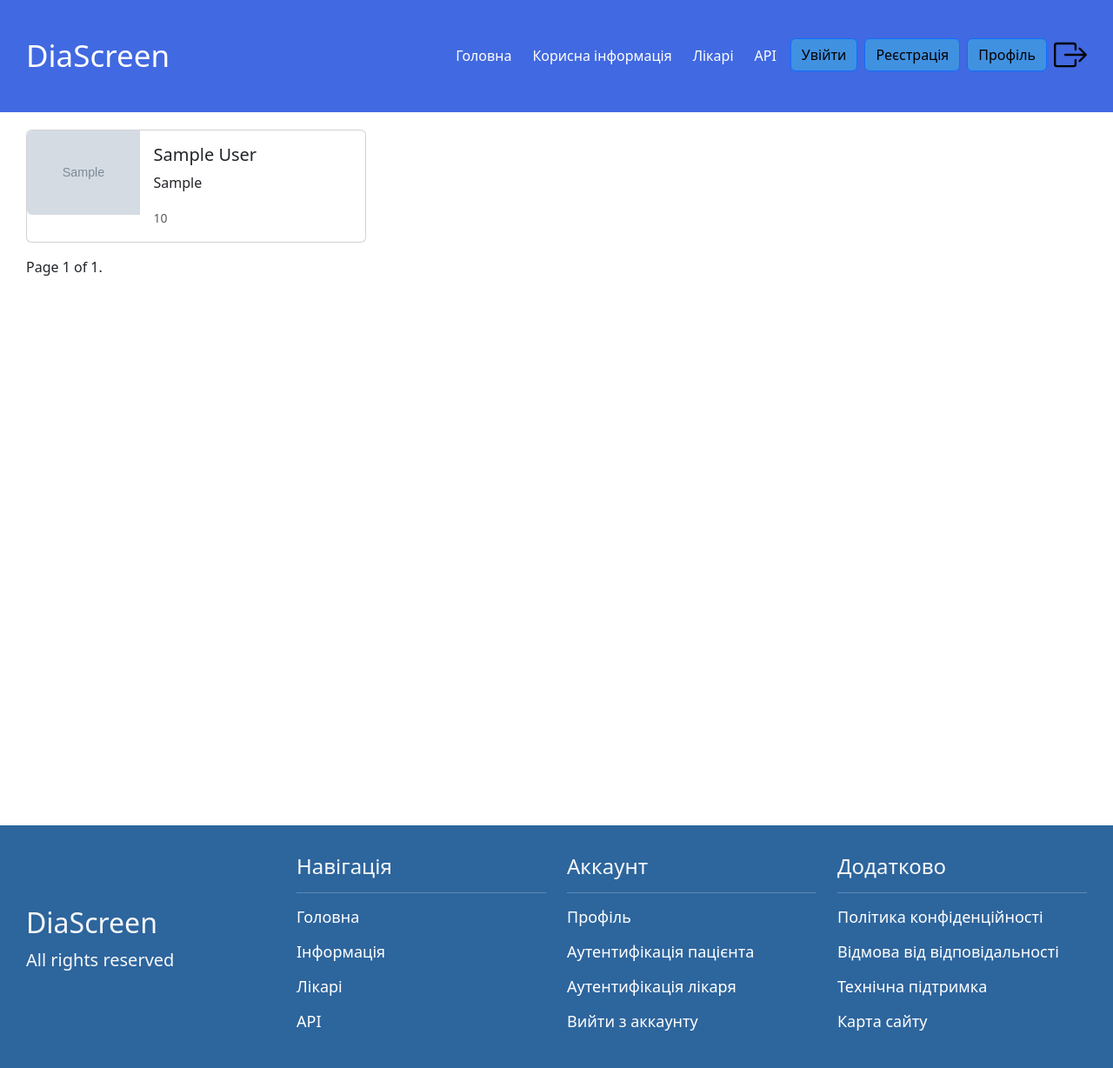
After one commit to maisner44/diabet_classification_microservice, a Django app: page /doctor-search/ in a window 1280 px wide. The commit adds this page. Shown: the whole page at 87% size. Run offline with Django 5.2, Linux system fonts and the light colour scheme; tables that the repository leaves empty hold one stand-in row (values such as "Sample post"); grey boxes marked "Sample" are stand-in pictures; some libraries are stand-ins or nearby versions.

Commit message:
First commit for doctor_search branch

```diff
--- a/diabetes_proj/diabetes_proj/settings.py
+++ b/diabetes_proj/diabetes_proj/settings.py
@@ -57,7 +57,7 @@ ROOT_URLCONF = 'diabetes_proj.urls'
 TEMPLATES = [
     {
         'BACKEND': 'django.template.backends.django.DjangoTemplates',
-        'DIRS': [os.path.join(BASE_DIR, 'templates')],
+        'DIRS': [os.path.join(BASE_DIR, 'templates'), 'myapp/templates'],
         'APP_DIRS': True,
         'OPTIONS': {
             'context_processors': [
--- a/diabetes_proj/diabetes_proj/urls.py
+++ b/diabetes_proj/diabetes_proj/urls.py
@@ -16,6 +16,8 @@ Including another URLconf
 """
 from django.contrib import admin
 from django.views.generic import TemplateView
+from django.conf import settings
+from django.conf.urls.static import static
 from django.urls import path, include
 
 urlpatterns = [
@@ -23,4 +25,4 @@ urlpatterns = [
     path('admin/', admin.site.urls),
     path('accounts/', include('login.urls')),
     path('doctor-search/', include('doctor_search.urls')),
-]
+] + static(settings.MEDIA_URL, document_root=settings.MEDIA_ROOT)
--- a/diabetes_proj/doctor_search/urls.py
+++ b/diabetes_proj/doctor_search/urls.py
@@ -1,5 +1,6 @@
 from django.urls import path
+from .views import DoctorSearchView
 
 urlpatterns = [
-    path('', ),
+    path('', DoctorSearchView.as_view(template_name = 'doctor_list.html'), name='doctors_search'),
 ]
--- a/diabetes_proj/doctor_search/views.py
+++ b/diabetes_proj/doctor_search/views.py
@@ -1,8 +1,8 @@
 from django.shortcuts import render
-from django.views import generic
+from django.views.generic.list import ListView
 from login.models import Doctor
 
 # Create your views here.
-class DoctorSearchView(generic.ListView):
-    class Meta:
-        model = Doctor
+class DoctorSearchView(ListView):
+    model = Doctor
+    paginate_by = 4
--- /dev/null
+++ b/diabetes_proj/static/css/search.css
@@ -0,0 +1,4 @@
+#section{
+    height: 100vh;
+    margin-top: 20px;
+}
--- a/diabetes_proj/templates/base.html
+++ b/diabetes_proj/templates/base.html
@@ -1,3 +1,4 @@
+{% load static %}
 <!DOCTYPE html>
 <html lang="en">
 <head>
@@ -6,7 +7,9 @@
     <title>DiaScreen - онлайн скринінг</title>
     <link rel="stylesheet" href="../static/css/reset.css">
     <link href="https://cdn.jsdelivr.net/npm/bootstrap@5.3.3/dist/css/bootstrap.min.css" rel="stylesheet" integrity="sha384-QWTKZyjpPEjISv5WaRU9OFeRpok6YctnYmDr5pNlyT2bRjXh0JMhjY6hW+ALEwIH" crossorigin="anonymous">
-    {% block styles%}
+    <link rel="stylesheet" href="{% static 'css/index.css' %}">
+    <link rel="stylesheet" href="{% static 'css/media.css' %}">
+    {% block styles %}
     {% endblock styles %}
 </head>
 <body>
--- /dev/null
+++ b/diabetes_proj/templates/doctor_list.html
@@ -0,0 +1,54 @@
+{% extends 'base.html' %}
+{% load static %}
+
+{% block styles %}
+<link rel="stylesheet" href="{% static 'css/search.css' %}">
+{% endblock styles %}
+
+{% block content %}
+<section id="section">
+    <div class="container">
+        <div class="row">
+            {% for doctor in object_list %}
+            <div class="col-md-4">
+                <div class="card mb-3" style="max-width: 540px;">
+                    <div class="row g-0">
+                      <div class="col-md-4">
+                        <img src="{{ doctor.avatar.url }}" class="img-fluid rounded-start" alt="аватар доктора">
+                      </div>
+                      <div class="col-md-8">
+                        <div class="card-body">
+                          <h5 class="card-title">{{ doctor.get_full_name }}</h5>
+                          <p class="card-text">{{ doctor.specialization }}</p>
+                          <p class="card-text"><small class="text-body-secondary">{{ doctor.age }}</small></p>
+                        </div>
+                      </div>
+                    </div>
+                  </div>
+            </div>
+        {% if forloop.counter|divisibleby:3 and not forloop.last %}
+        </div><div class="row">
+        {% endif %}
+        {% endfor %}
+        </div>
+        <div class="pagination">
+            <span class="step-links">
+                {% if page_obj.has_previous %}
+                    <a href="?page=1">&laquo; first</a>
+                    <a href="?page={{ page_obj.previous_page_number }}">previous</a>
+                {% endif %}
+
+                <span class="current">
+                    Page {{ page_obj.number }} of {{ page_obj.paginator.num_pages }}.
+                </span>
+
+                {% if page_obj.has_next %}
+                    <a href="?page={{ page_obj.next_page_number }}">next</a>
+                    <a href="?page={{ page_obj.paginator.num_pages }}">last &raquo;</a>
+                {% endif %}
+            </span>
+        </div>
+    </div>
+</section>
+
+{% endblock content %}
--- a/diabetes_proj/templates/index.html
+++ b/diabetes_proj/templates/index.html
@@ -6,10 +6,6 @@
     <meta charset="UTF-8">
     <meta name="viewport" content="width=device-width, initial-scale=1.0">
     <title>DiaScreen - онлайн скринінг</title>
-    {% block styles%}
-    <link rel="stylesheet" href="{% static 'css/index.css' %}">
-    <link rel="stylesheet" href="{% static 'css/media.css' %}">
-    {% endblock styles %}
 </head>
 <body>
     {% block content %}
```
Also changed, not shown: diabetes_proj/media/certificates/func.jpg (added), diabetes_proj/media/certificates/func_KrJShdA.jpg (added), diabetes_proj/media/certificates/func_OxFiu7L.jpg (added), diabetes_proj/media/organization-logos/blood.png (added), diabetes_proj/media/organization-logos/fon.png (added), diabetes_proj/media/profile-pics/doctor.png (added), diabetes_proj/media/profile-pics/doctor_3AF5PZ0.png (added), diabetes_proj/media/profile-pics/doctor_dU5GqA1.png (added).
